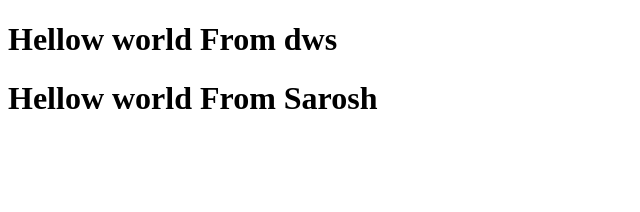
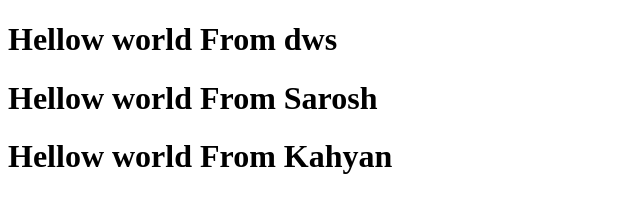
Before and after one commit to SaroshAhmed22/Class5, a plain HTML site: page index.html in a window 1280 px wide. Shown: the whole page, without its empty margins (0-640 px from the left). Drawn offline with Linux system fonts and the light colour scheme.

Commit message:
Update index.html

```diff
--- a/index.html
+++ b/index.html
@@ -9,6 +9,7 @@
 <body>
     <h1>Hellow world From dws</h1>
     <h1>Hellow world From Sarosh</h1>
+    <h1>Hellow world From Kahyan</h1>
 
 </body>
 </html>
```
